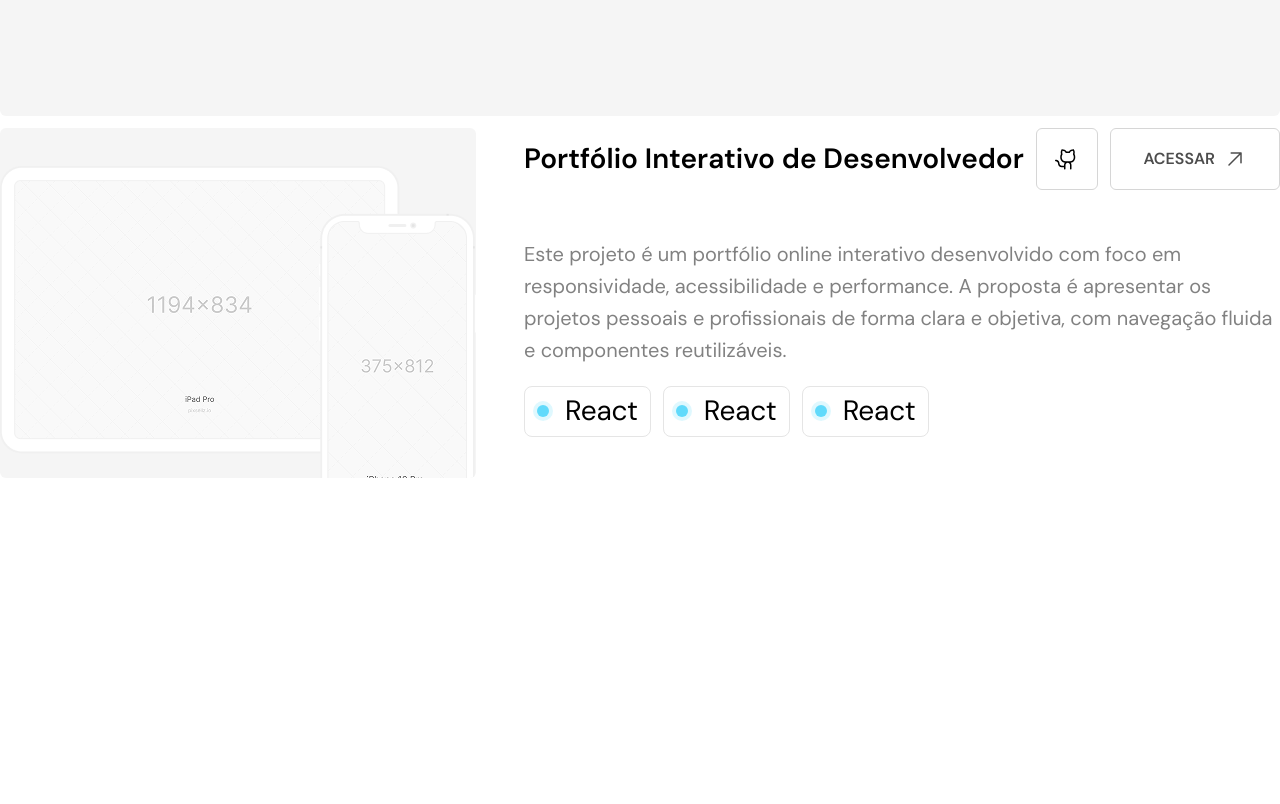
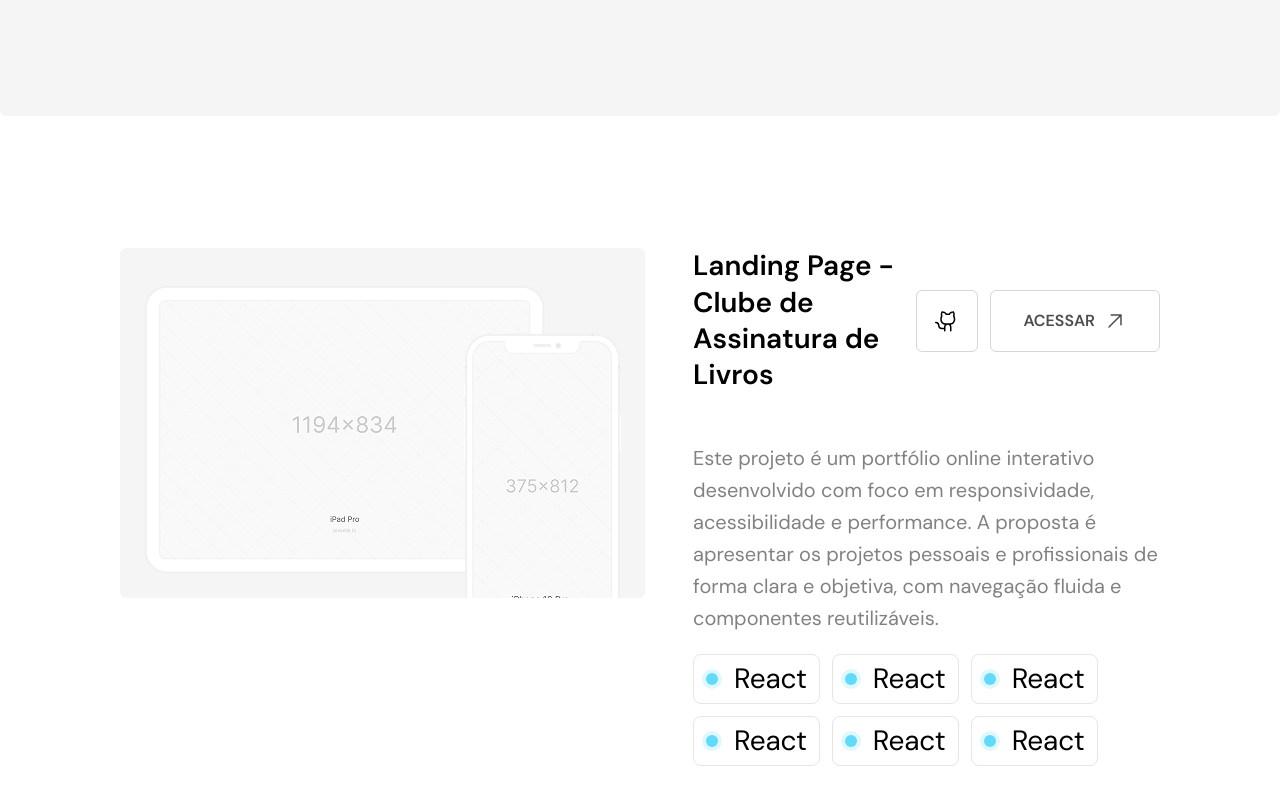
Before and after one commit to murilloressineti/my-portfolio-2.0, a React (Vite) app: page / in a window 1280 px wide. Shown: the part 3120-3924 px from the top of the page. Before the commit the page ends 3598 px from the top, so only its background shows below. Built offline with nearby package versions, Linux system fonts and the light colour scheme.

Commit message:
feat: adjustments to the projectCard

```diff
--- a/src/App.tsx
+++ b/src/App.tsx
@@ -184,14 +184,14 @@ export default function App() {
         ></ProjectThumbnail>
       </div>
 
-      <div>
+      <div className="w-full overflow-hidden p-4 md:p-30">
         <ProjectCard
-          title="Portfólio Interativo de Desenvolvedor"
+          title="Landing Page - Clube de Assinatura de Livros"
           description="Este projeto é um portfólio online interativo desenvolvido com foco em responsividade, acessibilidade e performance. A proposta é apresentar os projetos pessoais e profissionais de forma clara e objetiva, com navegação fluida e componentes reutilizáveis."
           imageSrc={ThumbImg}
           githubUrl="https://github.com/murilloressineti"
           deployUrl="https://www.google.com/"
-          techs={["react", "react", "react"]}
+          techs={["react", "react", "react", "react", "react", "react"]}
         />
       </div>
     </div>
--- a/src/components/projectCard.tsx
+++ b/src/components/projectCard.tsx
@@ -20,12 +20,11 @@ export const projectCardVariants = cva(
     defaultVariants: {
       variant: "default",
     },
-  },
+  }
 );
 
 interface ProjectCardProps
-  extends
-    React.HTMLAttributes<HTMLDivElement>,
+  extends React.HTMLAttributes<HTMLDivElement>,
     VariantProps<typeof projectCardVariants> {
   title: string;
   description: string;
@@ -53,16 +52,16 @@ export default function ProjectCard({
         alt={`Preview do projeto ${title}`}
         variant="default"
         animate={true}
-        className="w-full md:w-auto shrink-0"
+        className="w-full shrink-0"
       />
 
-      <div className="flex flex-col">
-        <div className="flex justify-between items-center w-full">
-          <Text variant="h3" as="h3">
+      <div className="flex flex-col min-w-0 w-full">
+        <div className="flex flex-col gap-5 md:flex-row md:justify-between md:items-center w-full">
+          <Text variant="h3" as="h3" className="flex-1">
             {title}
           </Text>
 
-          <div className="flex gap-3">
+          <div className="flex gap-3 shrink-0">
             {githubUrl && (
               <Button
                 as="a"
@@ -98,14 +97,14 @@ export default function ProjectCard({
 
         <Text
           variant="body-large"
-          className="text-text-secondary opacity-70 mt-12"
+          className="text-text-secondary opacity-70 mt-7 md:mt-12 line-clamp-3 md:line-clamp-none"
         >
           {description}
         </Text>
 
-        <div className="flex flex-wrap gap-3 mt-5">
+        <div className="flex flex-nowrap md:flex-wrap gap-3 mt-5 overflow-x-auto no-scrollbar max-w-full">
           {techs.map((tech) => (
-            <Tag key={tech} dot={tech}>
+            <Tag key={tech} dot={tech} className="shrink-0">
               {/* Deixa a primeira letra maiúscula para o nome da tag */}
               {tech.charAt(0).toUpperCase() + tech.slice(1)}
             </Tag>
--- a/src/index.css
+++ b/src/index.css
@@ -62,3 +62,13 @@
     -moz-osx-font-smoothing: grayscale;
   }
 }
+
+@layer utilities {
+  .no-scrollbar::-webkit-scrollbar {
+    display: none;
+  }
+  .no-scrollbar {
+    -ms-overflow-style: none;
+    scrollbar-width: none;
+  }
+}
```
Also changed, not shown: 1 other file (tests, documents, lock files or other folders).
